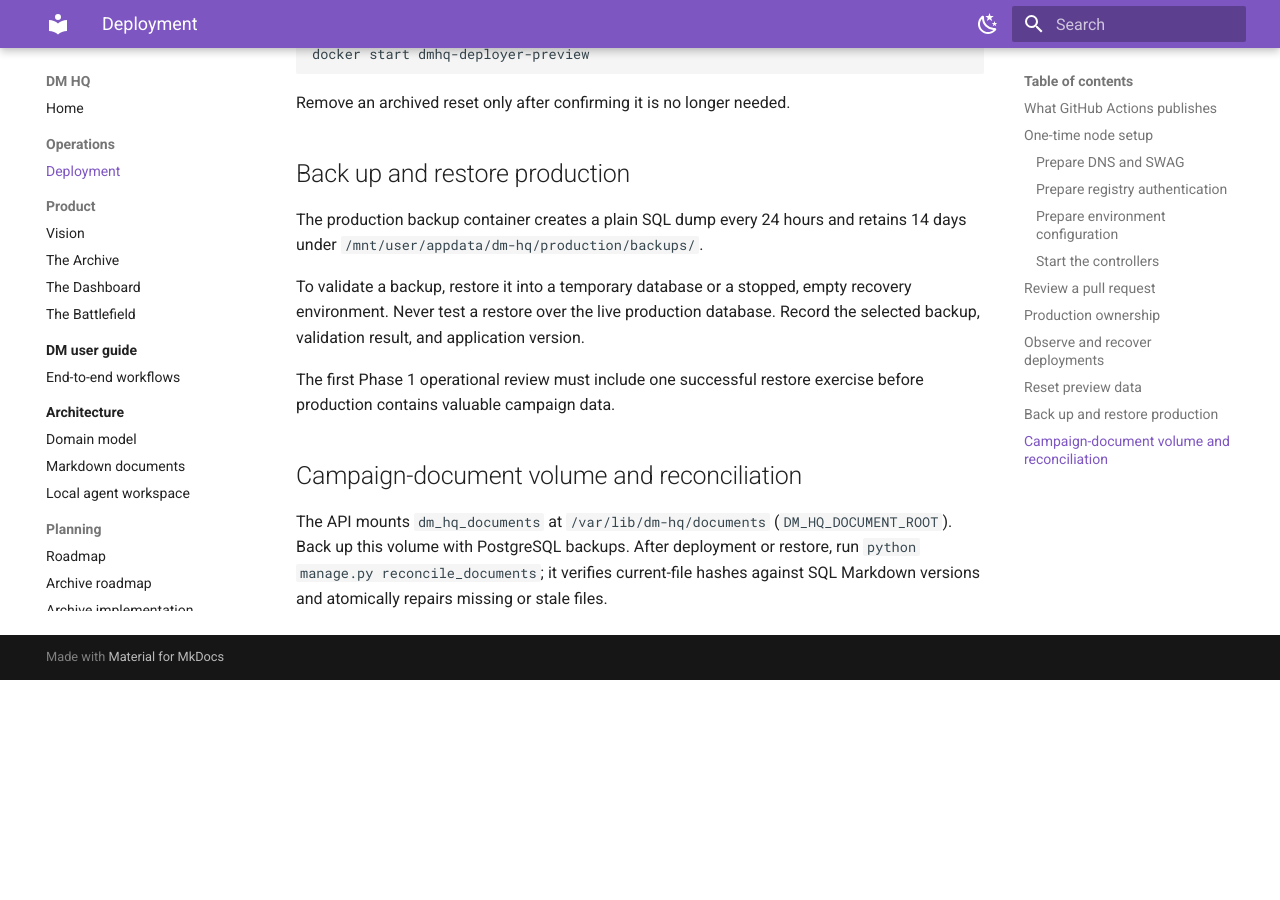
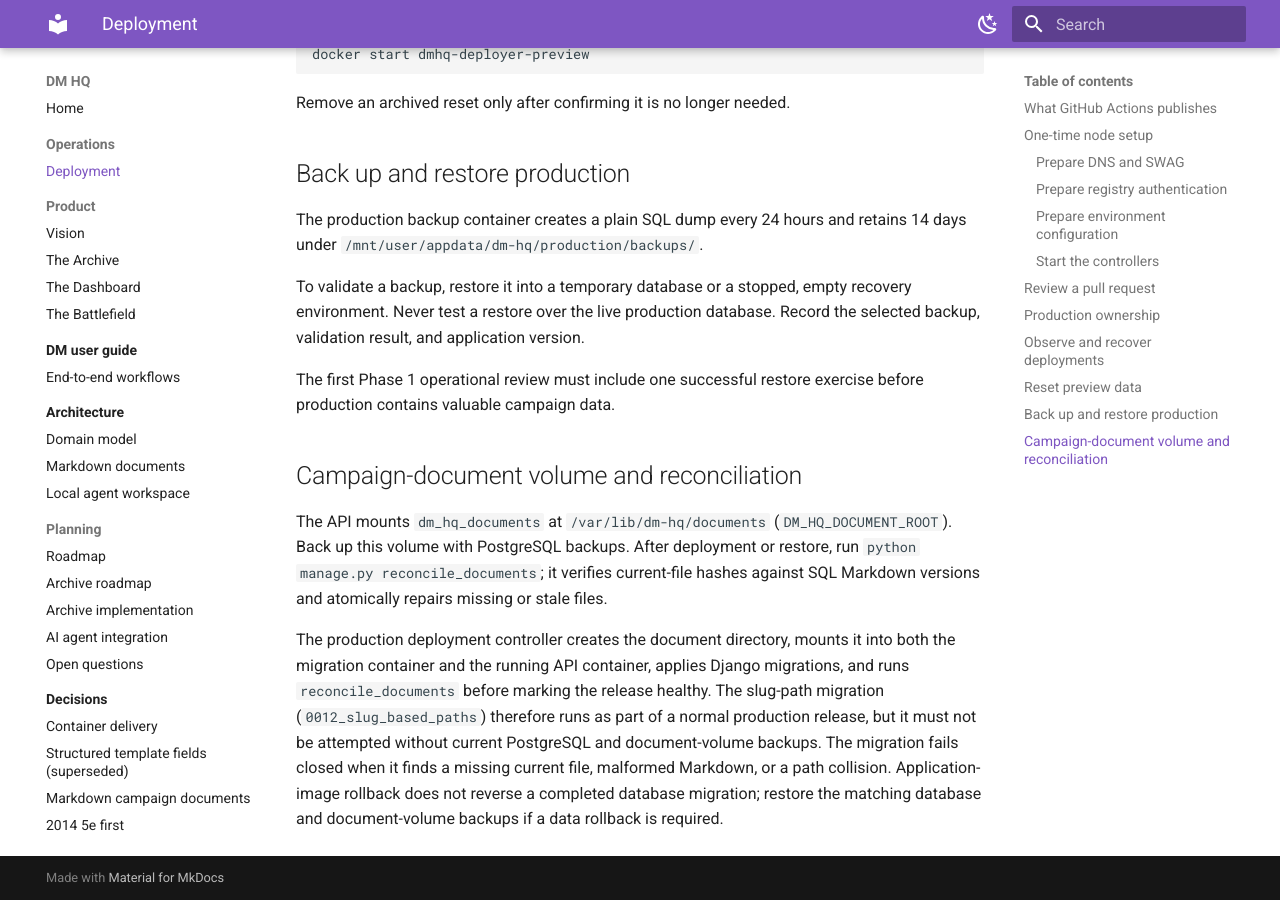
Before and after one commit to allen141/dm_hq, an MkDocs documentation site: the page built from docs/operations/deployment.md, in a window 1280 px wide and 900 px high, scrolled down 3819 px. Built offline with MkDocs 1.6.1 and Material for MkDocs 9.7.7, drawn with Linux system fonts in a browser that asks for light colours; before the commit the page ends 4499 px from its top, so only the background shows below that.

Commit message:
Mount campaign documents during deployment

```diff
--- a/docs/operations/deployment.md
+++ b/docs/operations/deployment.md
@@ -159,3 +159,5 @@ The first Phase 1 operational review must include one successful restore exercis
 ## Campaign-document volume and reconciliation
 
 The API mounts `dm_hq_documents` at `/var/lib/dm-hq/documents` (`DM_HQ_DOCUMENT_ROOT`). Back up this volume with PostgreSQL backups. After deployment or restore, run `python manage.py reconcile_documents`; it verifies current-file hashes against SQL Markdown versions and atomically repairs missing or stale files.
+
+The production deployment controller creates the document directory, mounts it into both the migration container and the running API container, applies Django migrations, and runs `reconcile_documents` before marking the release healthy. The slug-path migration (`0012_slug_based_paths`) therefore runs as part of a normal production release, but it must not be attempted without current PostgreSQL and document-volume backups. The migration fails closed when it finds a missing current file, malformed Markdown, or a path collision. Application-image rollback does not reverse a completed database migration; restore the matching database and document-volume backups if a data rollback is required.
```
Also changed, not shown: 2 other files.
